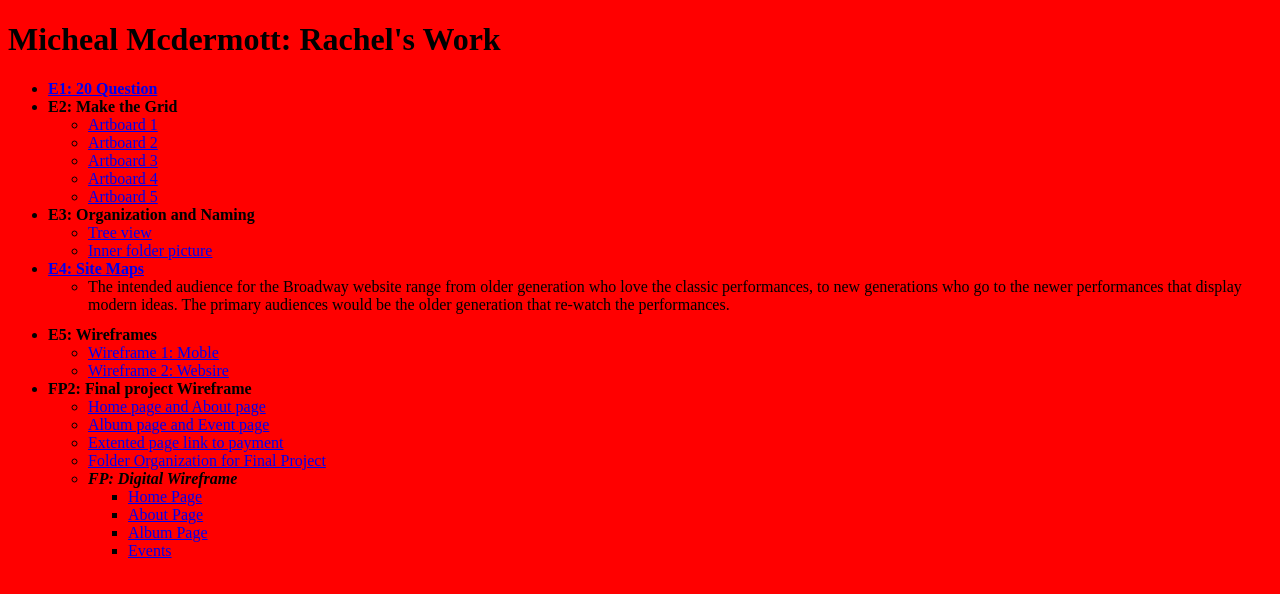
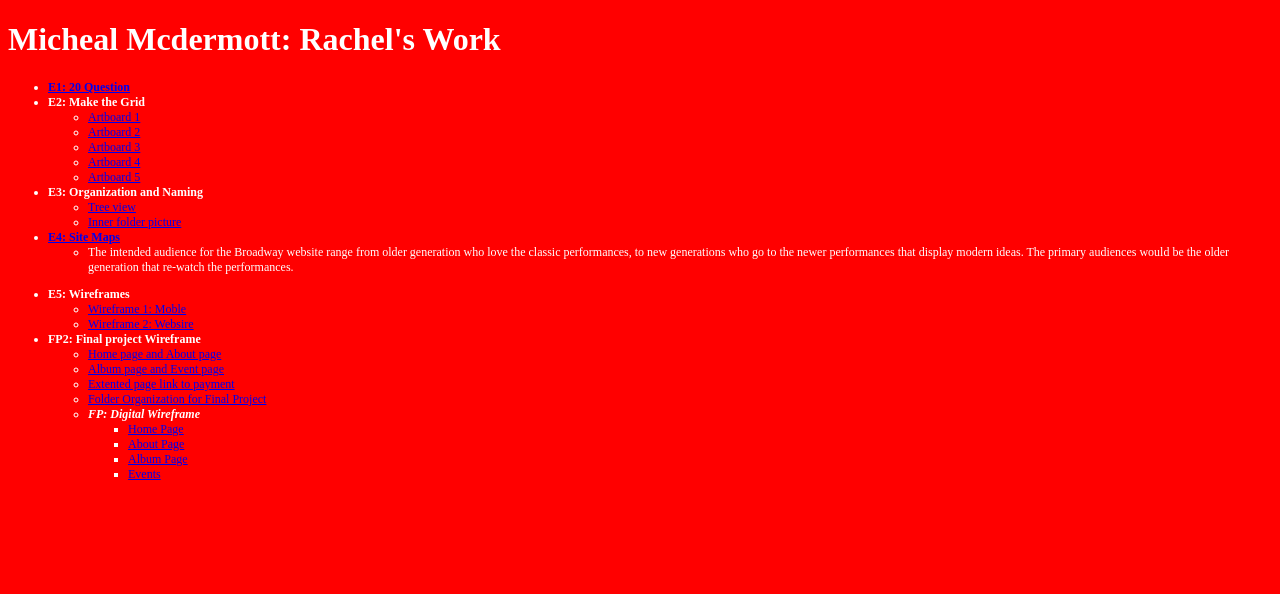
Before and after one commit to RCooper23/RCooper23.github.io, a plain HTML site: page index.html in a window 1280 px wide. Drawn offline with Linux system fonts and the light colour scheme.

Commit message:
Update HomepageRedesign.css
white

```diff
--- a/Week1-2/CSS/HomepageRedesign.css
+++ b/Week1-2/CSS/HomepageRedesign.css
@@ -1,10 +1,12 @@
 body {
   background-color: red;
-  h1{font-color: white;
+  h1{
+    color: white;
   }
-  p{
+  ul li{
     font-size: 12px;
     color: white;
     font-family: sans-serif {Time New Roman};
   }
+  ul li
 }
```
